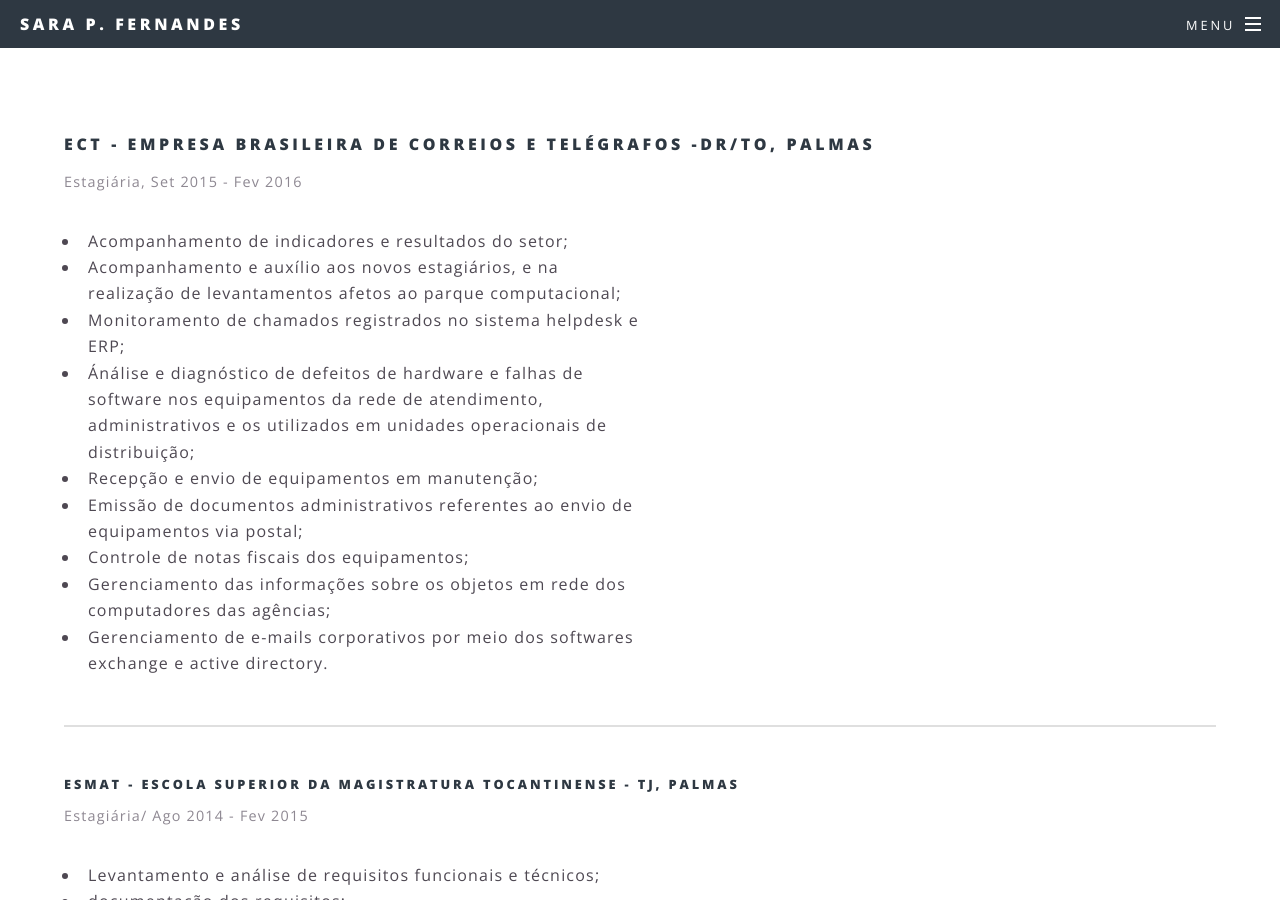
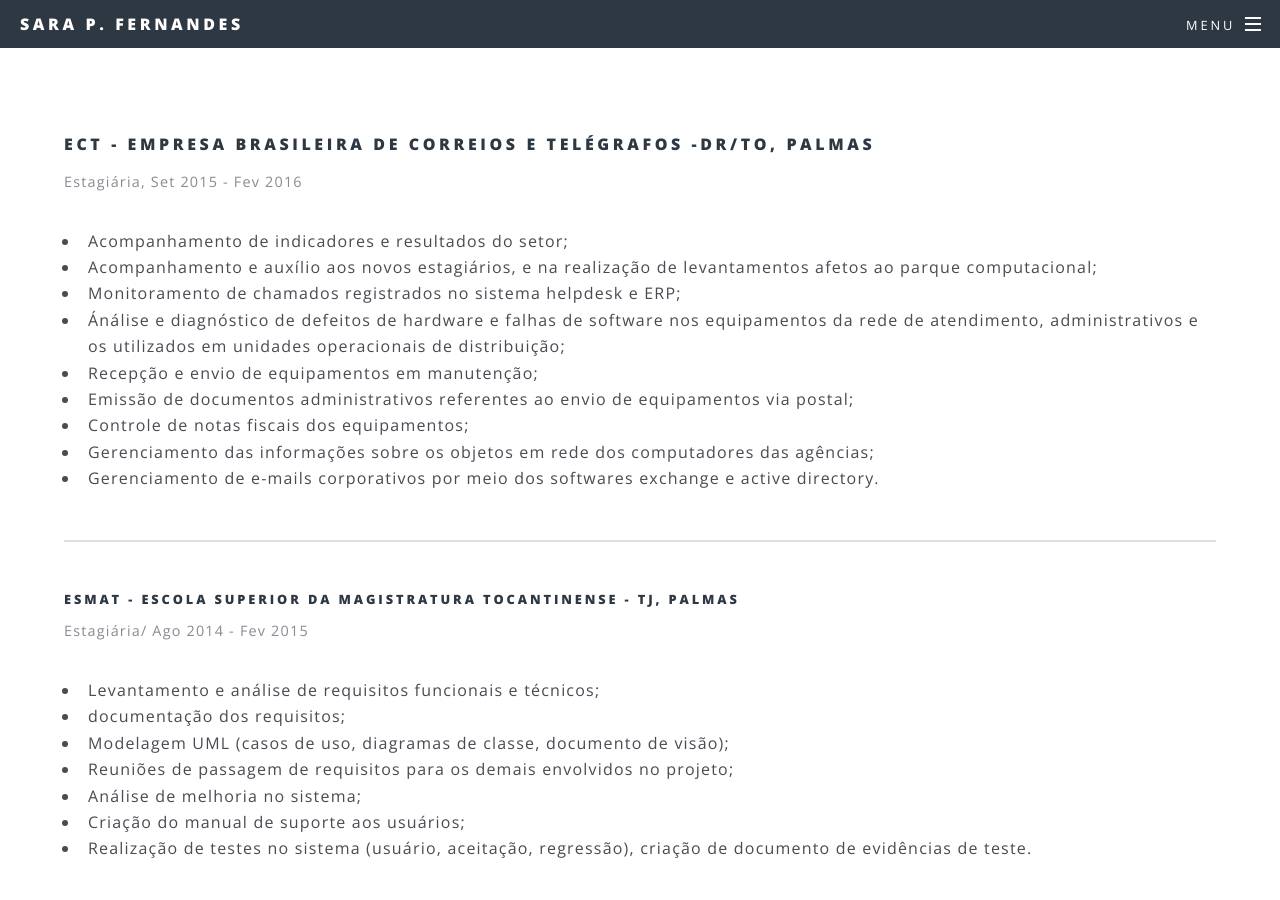
Before and after one commit to SaraFernandes/sarafernandes.github.io_sfdhgdfg, a Jekyll site: the page built from profissionais.html, in a window 1280 px wide and 900 px high, scrolled down 357 px. Built offline with Jekyll 4.4.1, drawn with Linux system fonts in a browser that asks for light colours.

```diff
--- a/profissionais.html
+++ b/profissionais.html
@@ -12,7 +12,7 @@
 					<h4>ECT - Empresa Brasileira de Correios e Telégrafos -DR/TO, Palmas</h4>
 					<p>Estagiária, Set 2015 - Fev 2016</p>
 				</header>
-					<div class="6u 12u$(medium)">
+					<div class="12u 12u$(medium)">
 						<ul>
 							<li>Acompanhamento de indicadores e resultados do setor;</li>
 							<li>Acompanhamento e auxílio aos novos estagiários, e na realização de levantamentos afetos ao parque computacional;</li>
```
